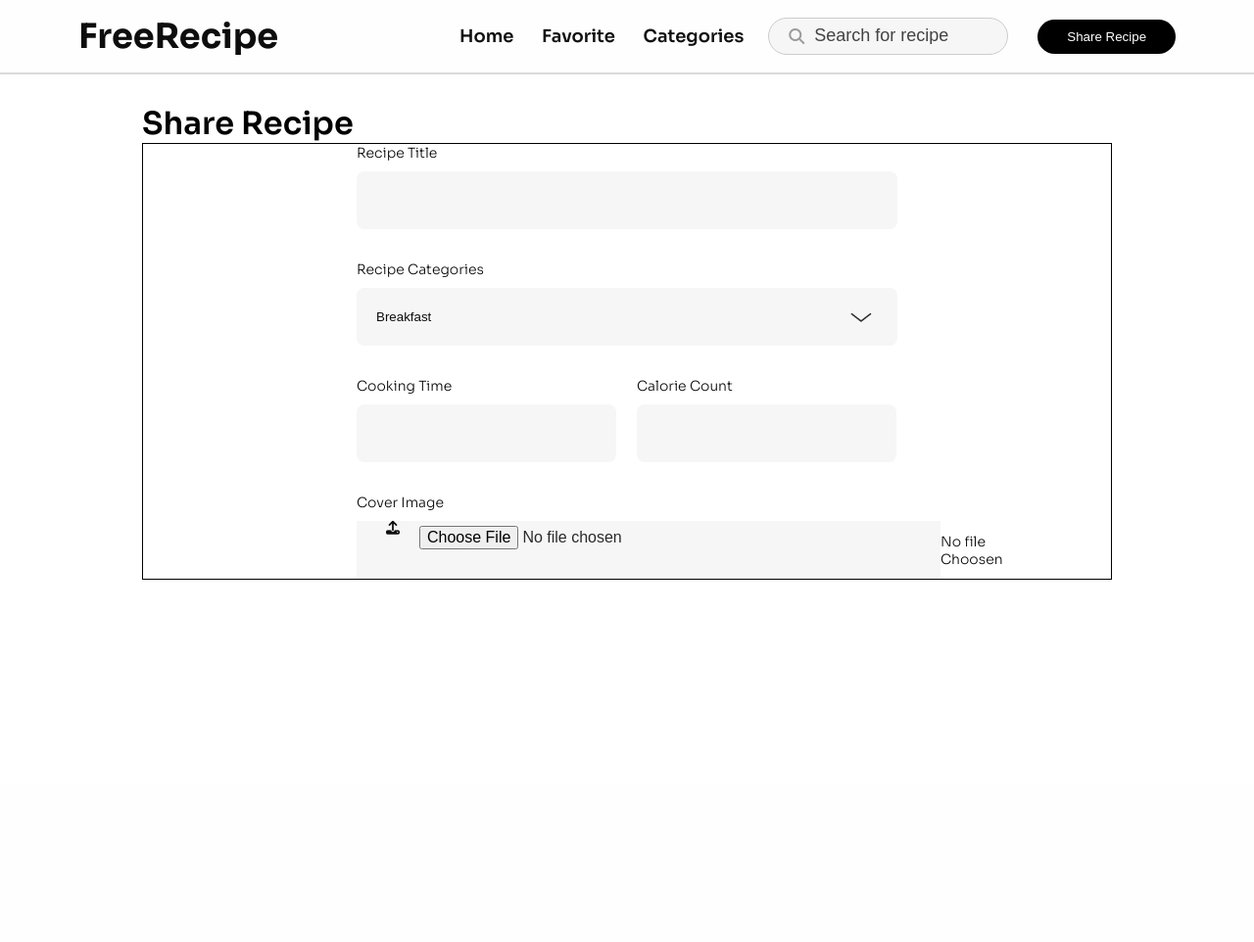
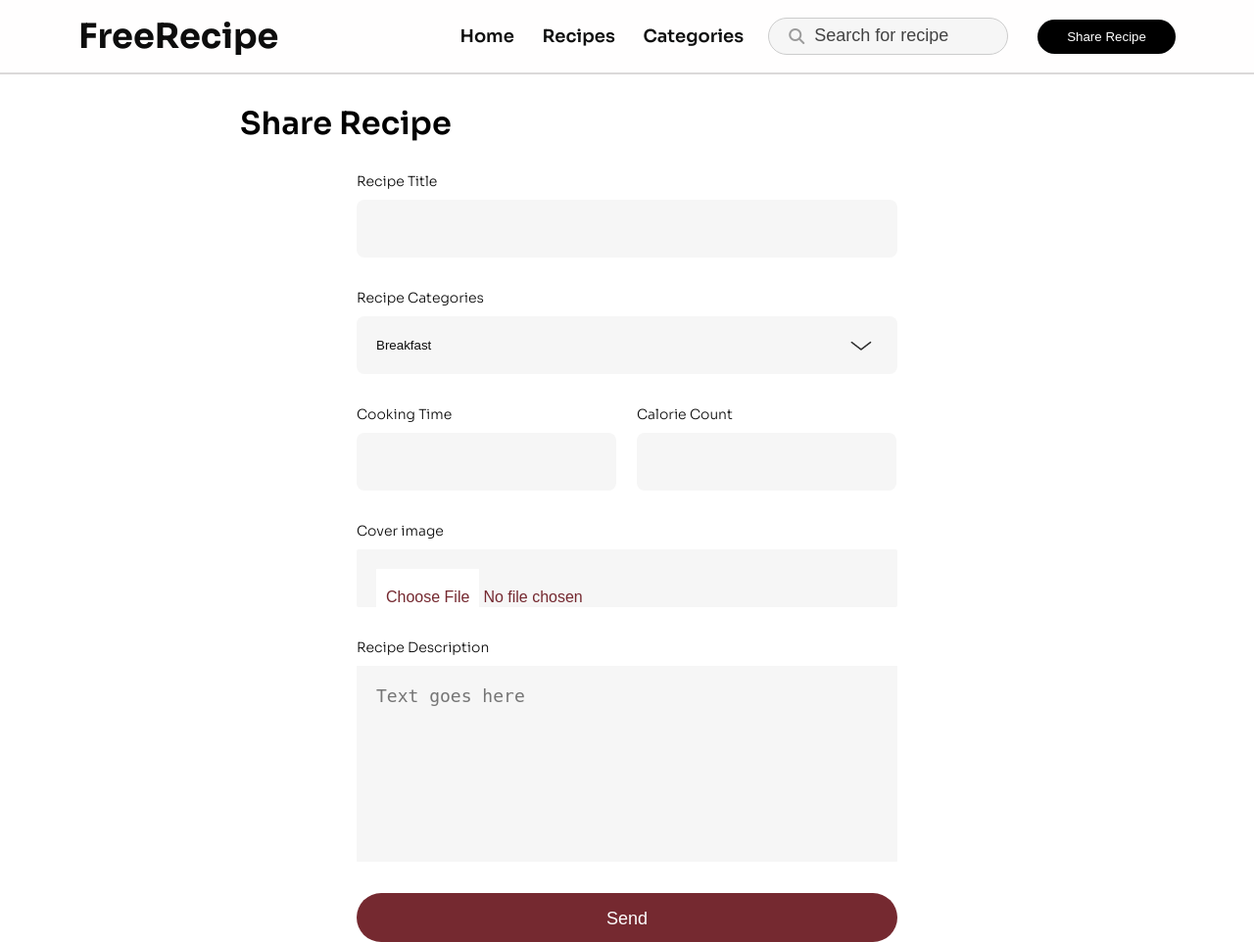
Before and after one commit to FreemanPhilip/recipe_website, a PHP site: page /sharerecipe.html in a window 1280 px wide. Shown: the whole page at 98% size. Before the commit the page ends 592 px from the top, so only its background shows below. Run offline with PHP 8.4, Linux system fonts and the light colour scheme; some libraries are stand-ins or nearby versions.

Commit message:
add recipe worked on fully

```diff
--- a/categories.html
+++ b/categories.html
@@ -20,7 +20,7 @@
                 <div class="menulist">
                     <ul>
                         <li><a href="index.html" target="_self">Home</a></li>
-                        <li><a href="#">Favorite</a></li>
+                        <li><a href="#">Recipe</a></li>
                         <li><a href="categories.html" target="_blank">Categories</a></li>
 
                     </ul>
--- a/index.html
+++ b/index.html
@@ -20,7 +20,7 @@
             <div class="menulist">
                 <ul>
                     <li><a href="index.html" target="_self">Home</a></li>
-                    <li><a href="#">Favorite</a></li>
+                    <li><a href="#">Recipe</a></li>
                     <li><a href="categories.html" target="_self">Categories</a></li>
 
                 </ul>
--- a/sharerecipe.html
+++ b/sharerecipe.html
@@ -22,7 +22,7 @@
             <div class="menulist">
                 <ul>
                     <li><a href="index.html" target="_self">Home</a></li>
-                    <li><a href="#">Favorite</a></li>
+                    <li><a href="#">Recipes</a></li>
                     <li><a href="categories.html" target="_self">Categories</a></li>
 
                 </ul>
@@ -77,16 +77,13 @@
             <input type="text" name="text" Class="text box">
            </label>
        </div>
-       <label for="Cover-Image">Cover Image
-<div class="uploadcontent">
-    <div class="coverimage">
-        <i class="fa fa-upload" aria-hidden="true"></i>
-    <input type="file" name="picture" class="Cover-Image" accept="Image/*">
-
-    </div>
-    <div class="upload">No file Choosen</div>
-</div>
+       <label for="coverimage" class="cover-image">Cover image
+        <input type="file" name class="coverimage">
        </label>
+       <label for="Description" class="RecipeDescription">Recipe Description
+        <textarea name="Description" id="Description"  placeholder="Text goes here"></textarea>
+       </label>
+       <button type="submit" class="send">Send</button>
 
     </form>
 </div>
--- a/style.css
+++ b/style.css
@@ -240,7 +240,7 @@ body{
     justify-content: center;
     height: auto;
     /* background-color: aqua; */
-    margin: 0px 145px;
+    margin: 0px 245px;
     margin-bottom: 100px;
 
 }
@@ -322,15 +322,18 @@ background-image: url(assets/pic2.jpg);
 
 
 .formcontent{
-    margin: 0px 145px;
+    margin: 0px 245px;
+    align-items: center;
+    justify-content: center;
 }
 .form{
-    border: 1px solid black;
+    /* border: 1px solid black; */
     height: auto;
     align-items: center;
     justify-content: center;
     display: flex;
     gap: 32px;
+    margin-top: 30px;
     flex-direction: column;
 }
 .share h3{
@@ -352,14 +355,14 @@ label input{
     outline: none;
     border: none;
     background-color: #f6f6f6;
-    width: 552px;
+    width: auto;
     height: 59px;
     padding: 5px 20px;
     border-radius: 8px;
     font-size: 16px;
     font-weight: 100px;
     color: rgba(42, 42, 42, 1);
-
+    cursor: pointer;
 
 }
 select{
@@ -406,28 +409,54 @@ select option{
 .margin{
     margin-left: 20px;
 }
-.uploadcontent{
-    display: flex;
-    align-items: center;
-}
-.coverimage{
-background-color: #f6f6f6;
-display: flex;
-flex-direction: center;
-}
-.coverimage i{
-    padding-left: 30px;
-    align-items: center;
-}
-.coverimage input[type="file"] {
-    display: flex;
-  }
-.coverimage::file-selector-button {
-    content: "Upload";
-    padding-right: 5px;
-    outline: none;
+
+  .coverimage{
+   padding: 20px 20px;
+    border-radius: 2px;
     border: none;
-  }
-label input .Cover-Image{
-    background-color: transparent;
-}
+    color:#752930;
+      }
+  .coverimage::-webkit-file-upload-button{
+    color:#752930;
+    background: white;
+    border-radius: o;
+    border:none;
+    padding: 20px 10px;
+    cursor: pointer;
+    }
+
+    #Description{
+        height: 200px;
+        font-size: 18px;
+        padding: 20px 20px 25px;
+        color: #2a2a2a;
+        background-color:  #f6f6f6;;
+        resize: none;
+        outline: none;
+        border: none;
+
+    }
+    .send{
+        width:552px;
+        background-color: #752930;
+        height: 50px;
+        padding: 16px 191px;
+        border-radius: 30px;
+        color: #ffff;
+        font-size: 18px;
+        border: none;
+
+    }
+    .send:hover{
+        background-color: #2a2a2a;
+    }
+/*
+label .upload-button input{
+  display: inline-block;
+  /* padding: 10px 20px; */
+  /* background-color: #007bff; */
+/*
+  border: none;
+  border-radius: 5px;
+  cursor: pointer;
+} */
```
